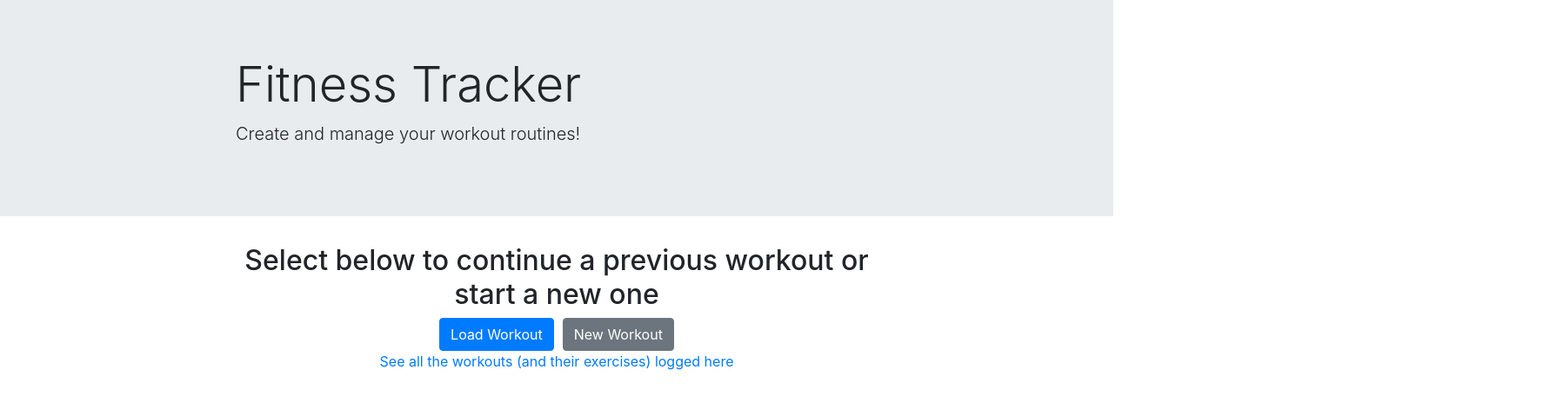
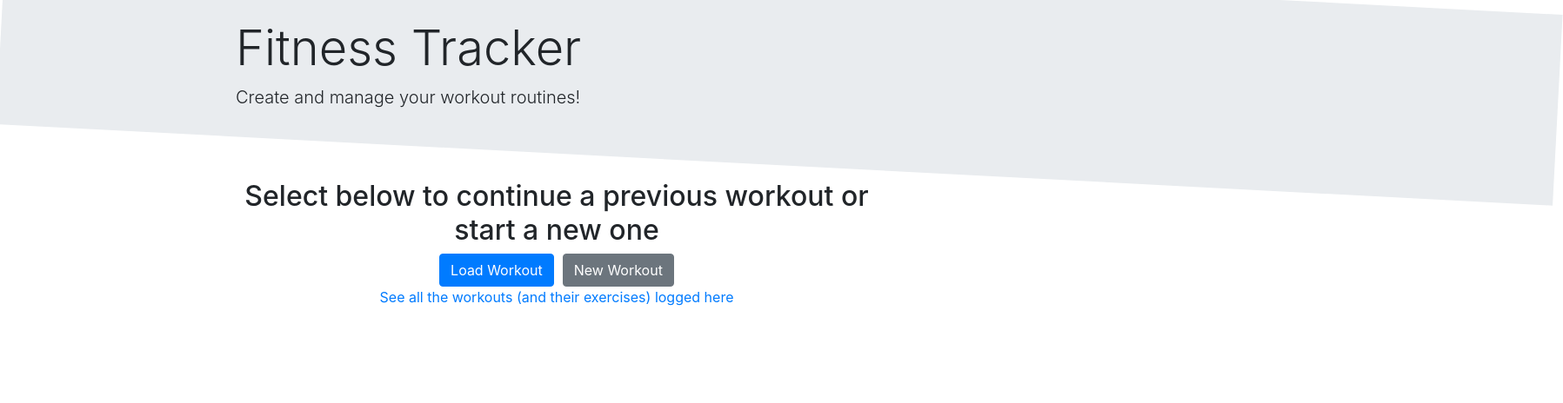
Before and after one commit to DreissenZulu/MongoDB-Fitness-Tracker, a website: page public/index.html in a window 1280 px wide. Shown: the whole page at 87% size, 1797 px wide, since content can reach past the window. Drawn offline with nearby package versions, Linux system fonts and the light colour scheme.

Commit message:
Changed some styling with the jumbotron

```diff
--- a/public/index.html
+++ b/public/index.html
@@ -10,12 +10,26 @@
     <script src="https://code.jquery.com/jquery-3.4.1.min.js"
         integrity="sha256-CSXorXvZcTkaix6Yvo6HppcZGetbYMGWSFlBw8HfCJo=" crossorigin="anonymous"></script>
     <style>
+        .jumbotron {
+            transform: rotate(3deg);
+            width: 140vw;
+            height: 220px;
+            margin-top: -30px;
+        }
+        .jumbotron-text {
+            position: relative;
+            margin-top: -200px;
+        }
+        #getFit {
+            margin-top: 80px;
+        }
         .container {
             max-width: 768px;
         }
         .btn {
             margin: 0 5px;
         }
+
         h2 {
             text-align: center;
         }
@@ -25,10 +39,10 @@
 
 <body>
     <div class="jumbotron jumbotron-fluid">
-        <div class="container">
-            <h1 class="display-4">Fitness Tracker</h1>
-            <p class="lead">Create and manage your workout routines!</p>
-        </div>
+    </div>
+    <div class="container jumbotron-text">
+        <h1 class="display-4">Fitness Tracker</h1>
+        <p class="lead">Create and manage your workout routines!</p>
     </div>
     <div id="getFit" class="container">
         <h2>Select below to continue a previous workout or start a new one</h2>
```
